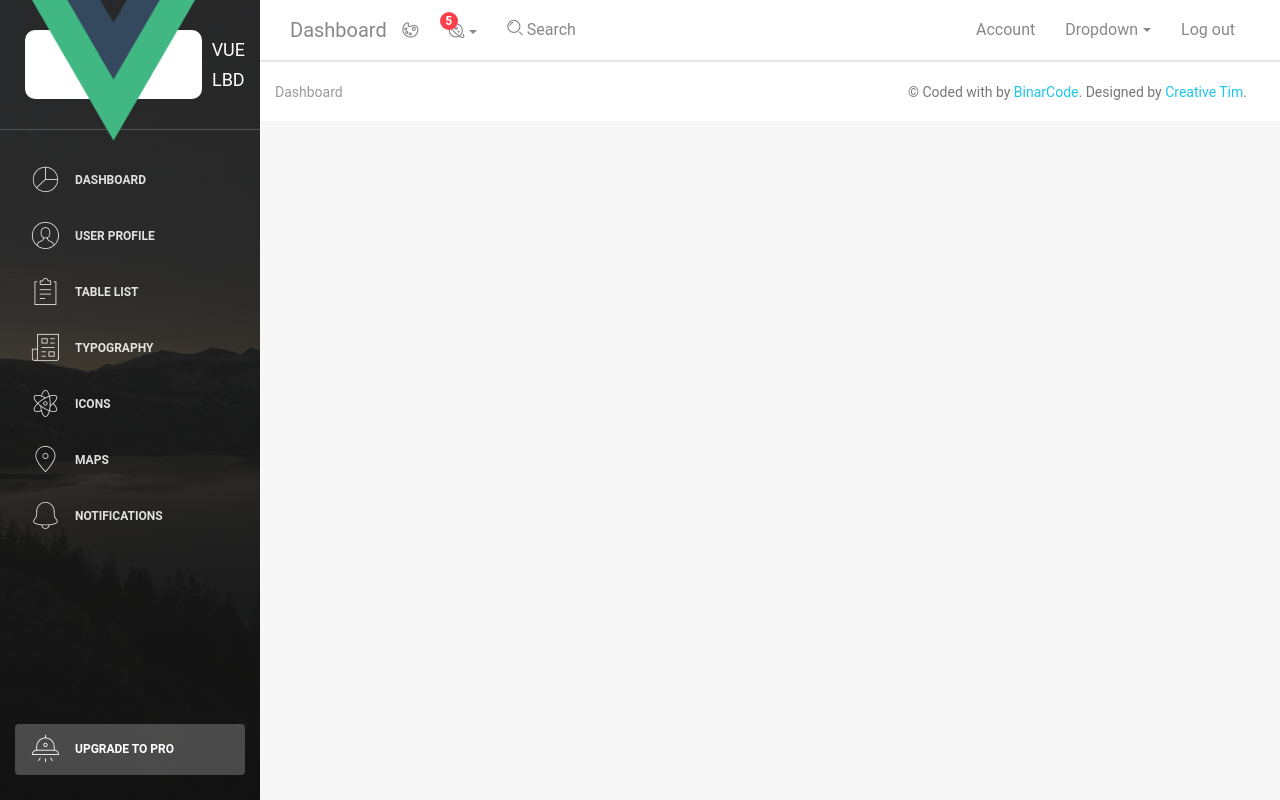
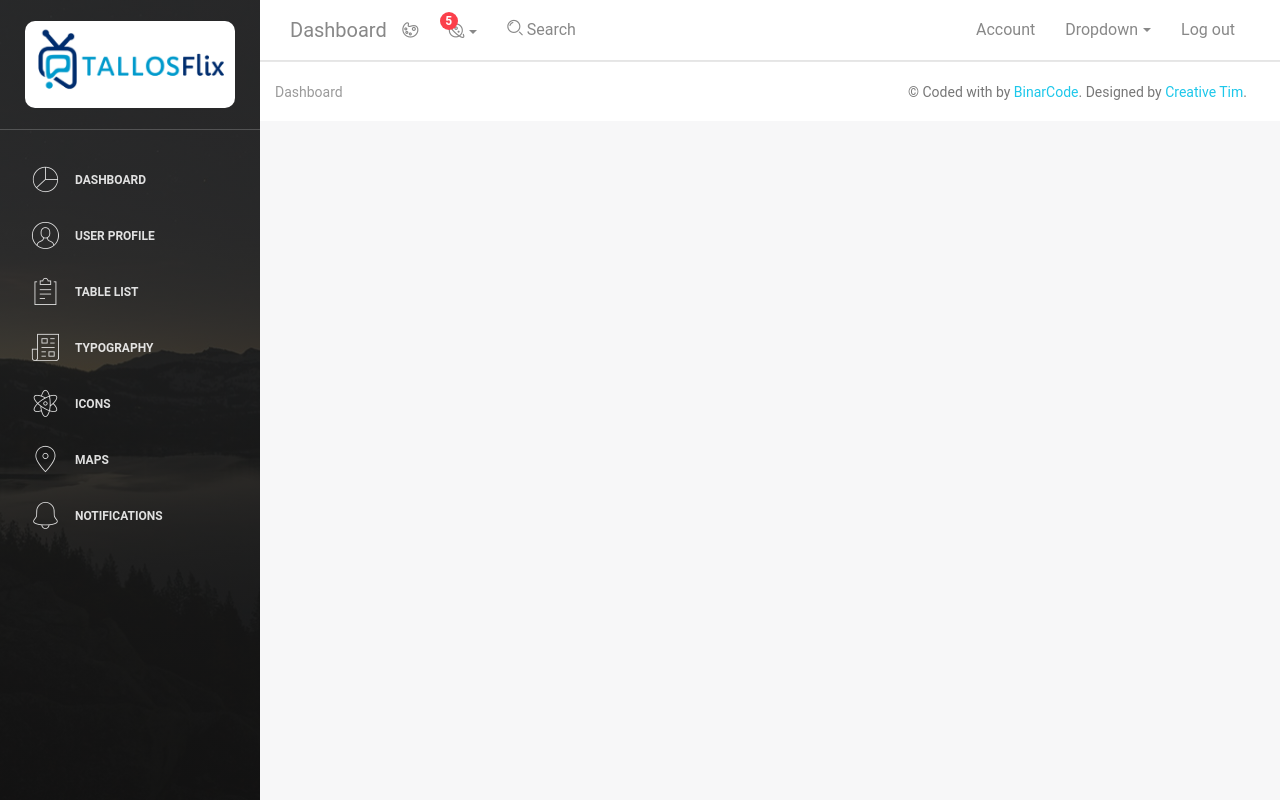
Before and after one commit to Paulo-DevTallos/front-admin-tallos-flix, a Vue app: page /#/admin in a window 1280 px wide. Built offline with nearby package versions, Linux system fonts and the light colour scheme; what v-tooltip would draw is missing.

Commit message:
configurando logo sidebar

```diff
--- a/src/components/SidebarPlugin/SideBar.vue
+++ b/src/components/SidebarPlugin/SideBar.vue
@@ -6,10 +6,10 @@
     <div class="sidebar-wrapper">
       <div class="logo">
         <a href="#" class="simple-text logo__container">
-            <div class="logo-img">
-                <img src="img/vue-logo.png" alt="">
-            </div>
-          {{title}}
+          <div class="logo-img">
+              <img src="img/TallosFlix.png" alt="Logo Tallosflix">
+          </div>
+          <!--{{title}}-->
         </a>
       </div>
 
@@ -17,19 +17,21 @@
       <ul class="nav nav-main__links">
         <!--By default vue-router adds an active class to each route link. This way the links are colored when clicked-->
         <slot>
-          <sidebar-link v-for="(link,index) in sidebarLinks"
-                        :key="link.name + index"
-                        :to="link.path"
-                        @click="closeNavbar"
-                        :link="link">
+          <sidebar-link
+            v-for="(link,index) in sidebarLinks"
+            :key="link.name + index"
+            :to="link.path"
+            @click="closeNavbar"
+            :link="link"
+          >
             <i :class="link.icon"></i>
             <p>{{link.name}}</p>
           </sidebar-link>
         </slot>
       </ul>
-      <ul class="nav nav-bottom" v-if="$slots['bottom-links']">
+      <!--<ul class="nav nav-bottom" v-if="$slots['bottom-links']">
         <slot name="bottom-links"></slot>
-      </ul>
+      </ul>-->
     </div>
   </div>
 </template>
```
